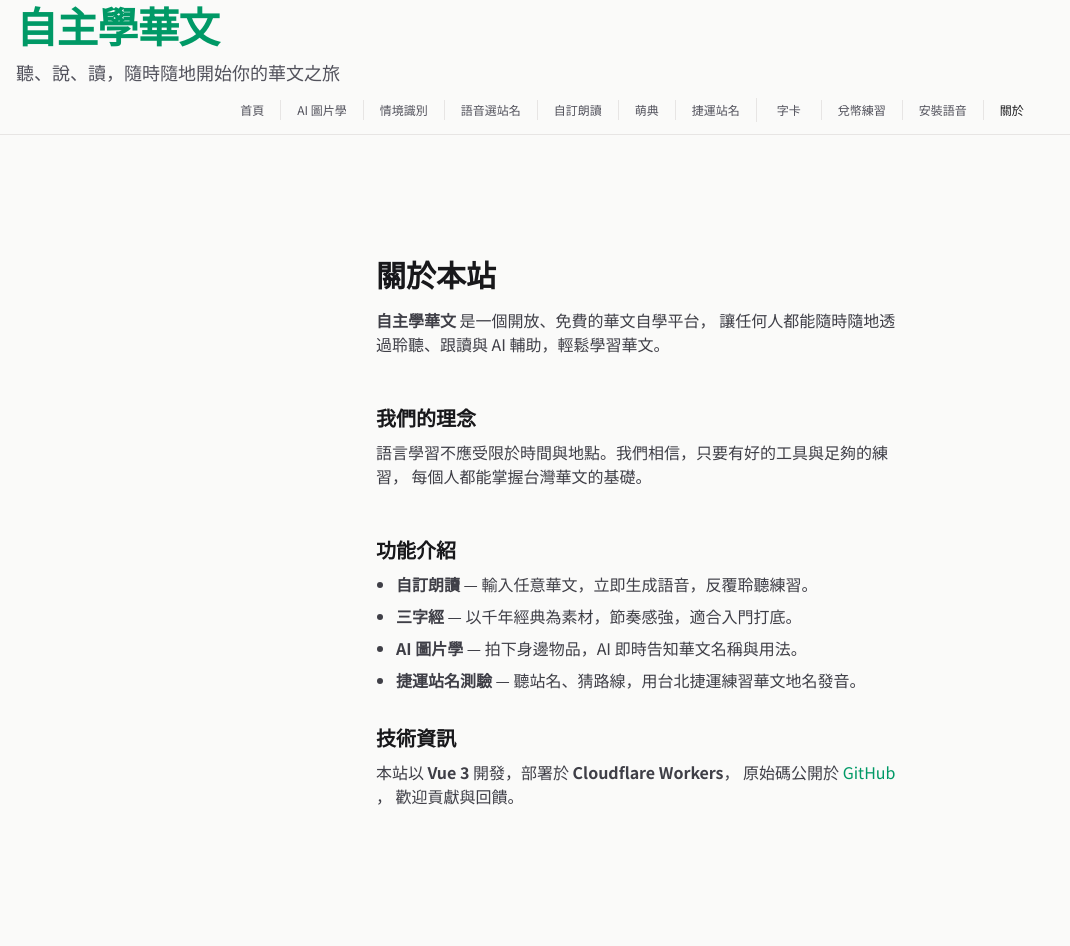
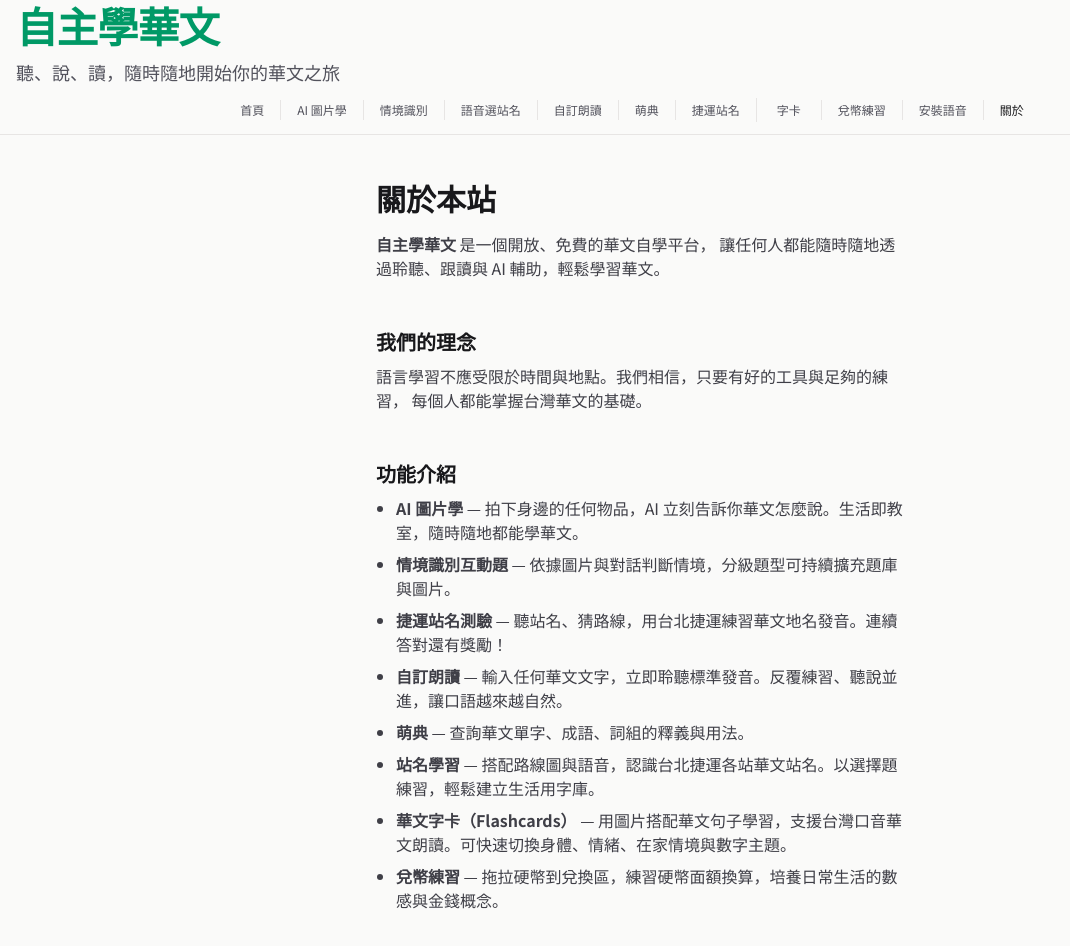
Before and after one commit to 3dw/learn-zh, a Vue app: page /about in a window 1280 px wide. Shown: the top 946 px of the page, without its empty margins (0-1070 px from the left). Built offline with nearby package versions, Linux system fonts and the light colour scheme.

Commit message:
「關於」頁功能介紹依首頁順序更新
Co-Authored-By: Claude Sonnet 4.6 <noreply@anthropic.com>

```diff
--- a/src/views/AboutView.vue
+++ b/src/views/AboutView.vue
@@ -22,10 +22,14 @@
 			功能介紹
 		</h2>
 		<ul class="list-disc space-y-2 pl-5 text-base text-zinc-700 dark:text-zinc-300">
-			<li><strong>自訂朗讀</strong> — 輸入任意華文，立即生成語音，反覆聆聽練習。</li>
-			<li><strong>三字經</strong> — 以千年經典為素材，節奏感強，適合入門打底。</li>
-			<li><strong>AI 圖片學</strong> — 拍下身邊物品，AI 即時告知華文名稱與用法。</li>
-			<li><strong>捷運站名測驗</strong> — 聽站名、猜路線，用台北捷運練習華文地名發音。</li>
+			<li><strong>AI 圖片學</strong> — 拍下身邊的任何物品，AI 立刻告訴你華文怎麼說。生活即教室，隨時隨地都能學華文。</li>
+			<li><strong>情境識別互動題</strong> — 依據圖片與對話判斷情境，分級題型可持續擴充題庫與圖片。</li>
+			<li><strong>捷運站名測驗</strong> — 聽站名、猜路線，用台北捷運練習華文地名發音。連續答對還有獎勵！</li>
+			<li><strong>自訂朗讀</strong> — 輸入任何華文文字，立即聆聽標準發音。反覆練習、聽說並進，讓口語越來越自然。</li>
+			<li><strong>萌典</strong> — 查詢華文單字、成語、詞組的釋義與用法。</li>
+			<li><strong>站名學習</strong> — 搭配路線圖與語音，認識台北捷運各站華文站名。以選擇題練習，輕鬆建立生活用字庫。</li>
+			<li><strong>華文字卡（Flashcards）</strong> — 用圖片搭配華文句子學習，支援台灣口音華文朗讀。可快速切換身體、情緒、在家情境與數字主題。</li>
+			<li><strong>兌幣練習</strong> — 拖拉硬幣到兌換區，練習硬幣面額換算，培養日常生活的數感與金錢概念。</li>
 		</ul>
 
 		<h2 class="mb-2 mt-8 text-xl font-semibold text-zinc-900 dark:text-zinc-100">
```
